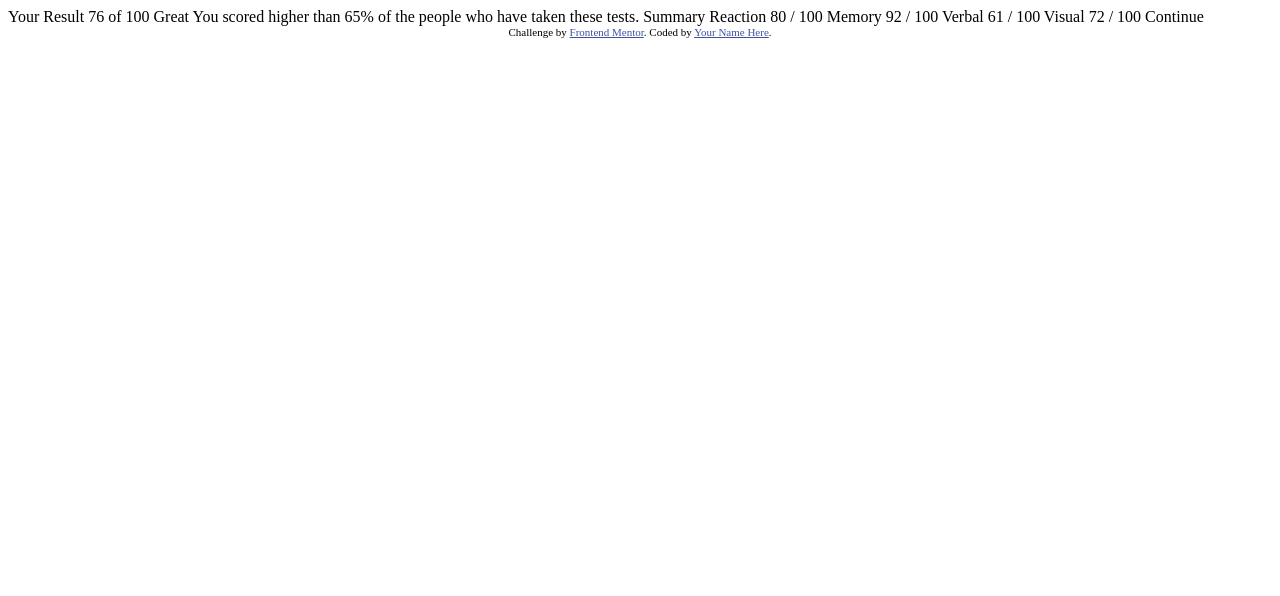
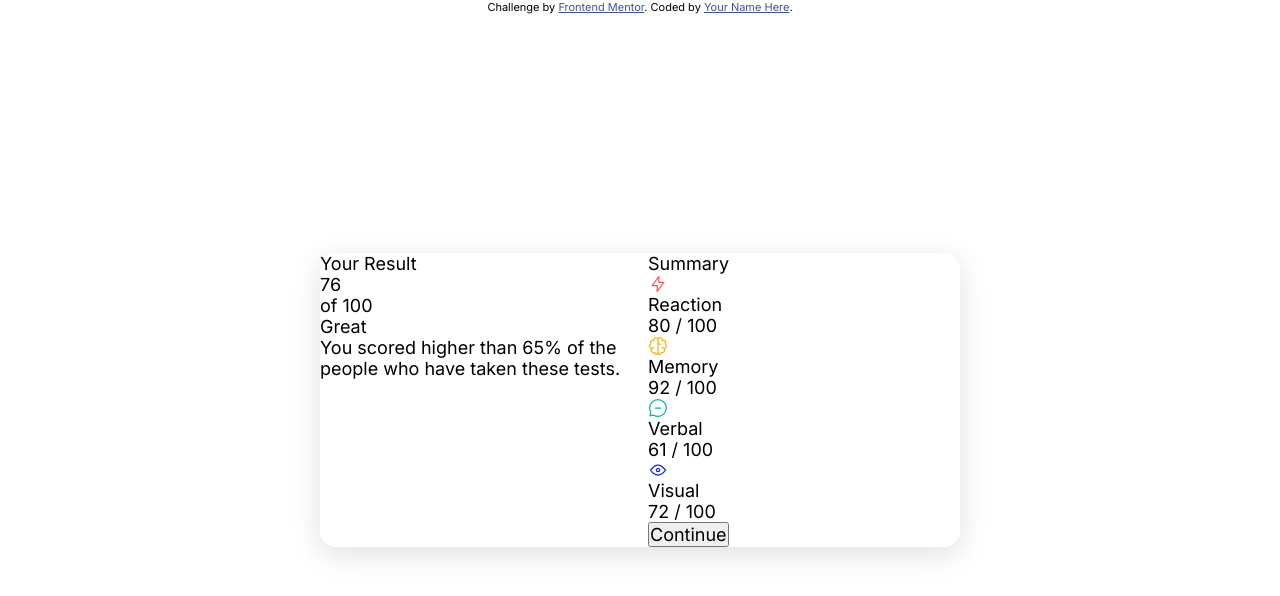
Before and after one commit to joakes/results-summary-component-main, a plain HTML site: page index.html in a window 1280 px wide. Drawn offline with Linux system fonts and the light colour scheme.

Commit message:
Base styling and markup

```diff
--- /dev/null
+++ b/css/base.css
@@ -0,0 +1,65 @@
+@import url("https://fonts.googleapis.com/css2?family=Hanken+Grotesk:wght@500;700;800&family=Inter:wght@400;700;800&display=swap");
+
+:root {
+  --ff-primary: "Hanken Grotesk", sans-serif;
+  --ff-secondary: "Inter", sans-serif;
+
+  --fw-400: 400;
+  --fw-700: 700;
+  --fw-800: 800;
+
+  --fs: 18px;
+}
+
+*,
+*::before,
+*::after {
+  box-sizing: border-box;
+}
+
+/* remove default spacing */
+/* force styling of type through styling, rather than elements */
+
+* {
+  margin: 0;
+  padding: 0;
+  font: inherit;
+}
+
+/* dark mode user-agent-styles */
+
+html {
+  color-scheme: dark light;
+}
+
+/* min body height */
+
+body {
+  min-height: 100vh;
+  font-family: var(--ff-primary);
+  font-family: var(--ff-secondary);
+
+  font-size: var(--fs);
+  font-weight: var(--fw-400);
+}
+
+/* responsive images/videos */
+img,
+picture,
+svg,
+video {
+  display: block;
+  max-width: 100%;
+}
+
+input,
+textarea,
+button,
+select {
+  font: inherit;
+}
+
+img {
+  height: auto;
+  vertical-align: middle;
+}
--- /dev/null
+++ b/css/styles.css
@@ -0,0 +1,16 @@
+@import url(base.css);
+
+.centered {
+  position: fixed;
+  top: 50%;
+  left: 50%;
+  transform: translate(-50%, -50%);
+}
+
+.container {
+  display: grid;
+  grid-template-columns: 1fr 1fr;
+  gap: 1rem;
+  border-radius: 1rem;
+  box-shadow: rgba(100, 100, 111, 0.2) 0px 7px 29px 0px;
+}
--- a/index.html
+++ b/index.html
@@ -1,27 +1,77 @@
 <!DOCTYPE html>
 <html lang="en">
   <head>
-  <meta charset="UTF-8">
-  <meta name="viewport" content="width=device-width, initial-scale=1.0"> <!-- displays site properly based on user's device -->
+    <meta charset="UTF-8" />
+    <meta name="viewport" content="width=device-width, initial-scale=1.0" />
+    <!-- displays site properly based on user's device -->
 
-  <link rel="icon" type="image/png" sizes="32x32" href="./assets/images/favicon-32x32.png">
+    <link
+      rel="icon"
+      type="image/png"
+      sizes="32x32"
+      href="./assets/images/favicon-32x32.png"
+    />
+    <link rel="stylesheet" href="./css/styles.css" />
 
     <title>Frontend Mentor | Results summary component</title>
 
     <!-- Feel free to remove these styles or customise in your own stylesheet 👍 -->
     <style>
-    .attribution { font-size: 11px; text-align: center; }
-    .attribution a { color: hsl(228, 45%, 44%); }
+      .attribution {
+        font-size: 11px;
+        text-align: center;
+      }
+      .attribution a {
+        color: hsl(228, 45%, 44%);
+      }
     </style>
   </head>
   <body>
+    <div class="centered">
+      <div class="container">
+        <div class="result-card">
+          <h3>Your Result</h3>
+          <div class="score-bubble">
+            <p class="my-score">76</p>
+            <p>of 100</p>
+          </div>
+          <h2>Great</h2>
+          <p>
+            You scored higher than 65% of the people who have taken these tests.
+          </p>
+        </div>
+        <div class="summary-card">
+          <h3>Summary</h3>
+          <div class="scorebox reaction">
+            <img alt="lightening bolt" src="assets/images/icon-reaction.svg" />
+            <p>Reaction</p>
+            <p class="score"><span>80</span> / <span>100</span></p>
+          </div>
+          <div class="scorebox memory">
+            <img alt="brain" src="assets/images/icon-memory.svg" />
+            <p>Memory</p>
+            <p class="score"><span>92</span> / <span>100</span></p>
+          </div>
+          <div class="scorebox verbal">
+            <img alt="brain" src="assets/images/icon-verbal.svg" />
+            <p>Verbal</p>
+            <p class="score"><span>61</span> / <span>100</span></p>
+          </div>
+          <div class="scorebox visual">
+            <img alt="brain" src="assets/images/icon-visual.svg" />
+            <p>Visual</p>
+            <p class="score"><span>72</span> / <span>100</span></p>
+          </div>
 
-  Your Result
+          <button>Continue</button>
+        </div>
+      </div>
+    </div>
+    <!-- Your Result
   76
   of 100
 
   Great
-  You scored higher than 65% of the people who have taken these tests.
 
   Summary
 
@@ -37,11 +87,13 @@
   Visual
   72 / 100
 
-  Continue
+  Continue -->
 
     <div class="attribution">
-    Challenge by <a href="https://www.frontendmentor.io?ref=challenge" target="_blank">Frontend Mentor</a>.
-    Coded by <a href="#">Your Name Here</a>.
+      Challenge by
+      <a href="https://www.frontendmentor.io?ref=challenge" target="_blank"
+        >Frontend Mentor</a
+      >. Coded by <a href="#">Your Name Here</a>.
     </div>
   </body>
 </html>
```
Lines whose indentation alone changed are shown as unchanged.
